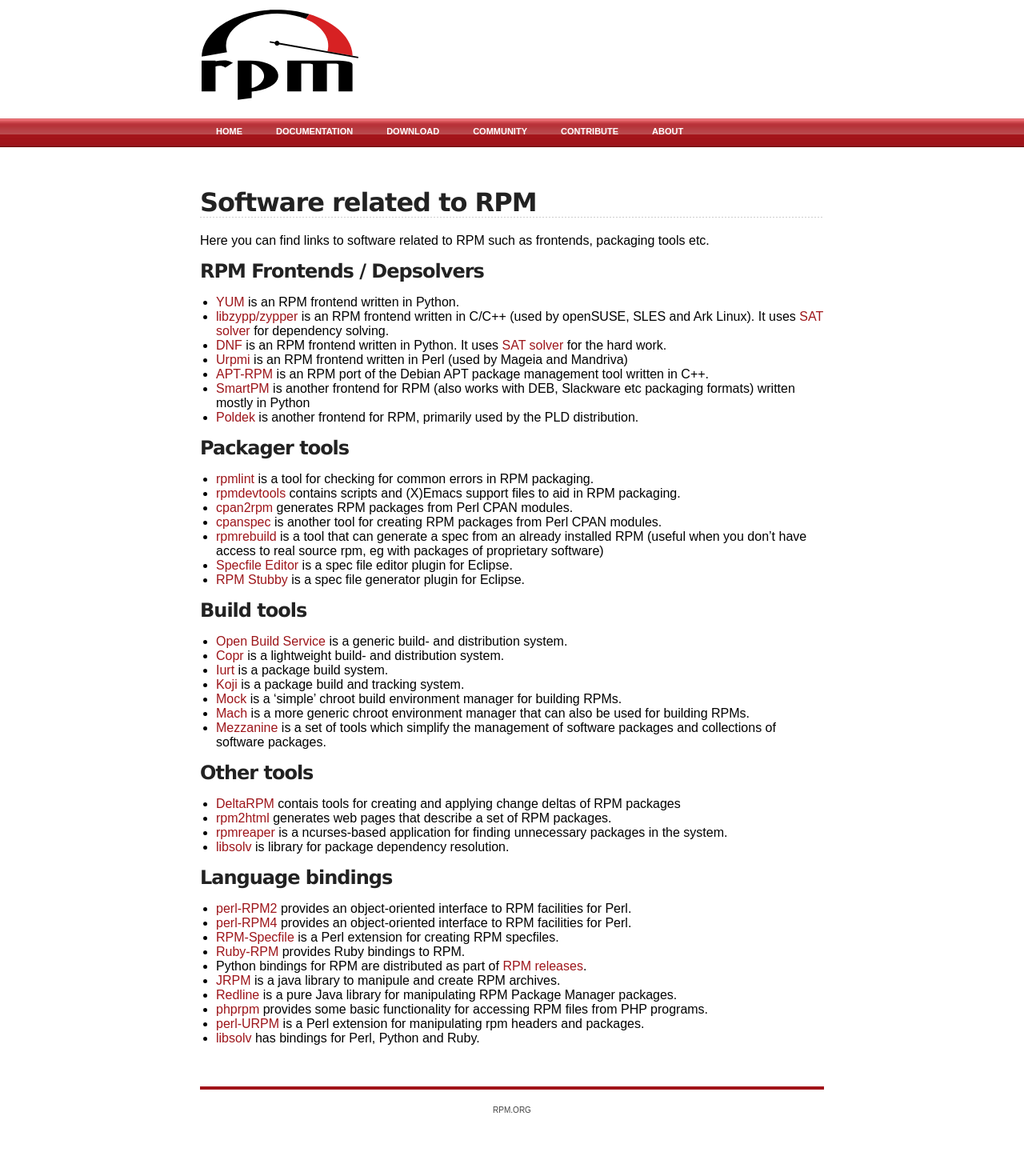
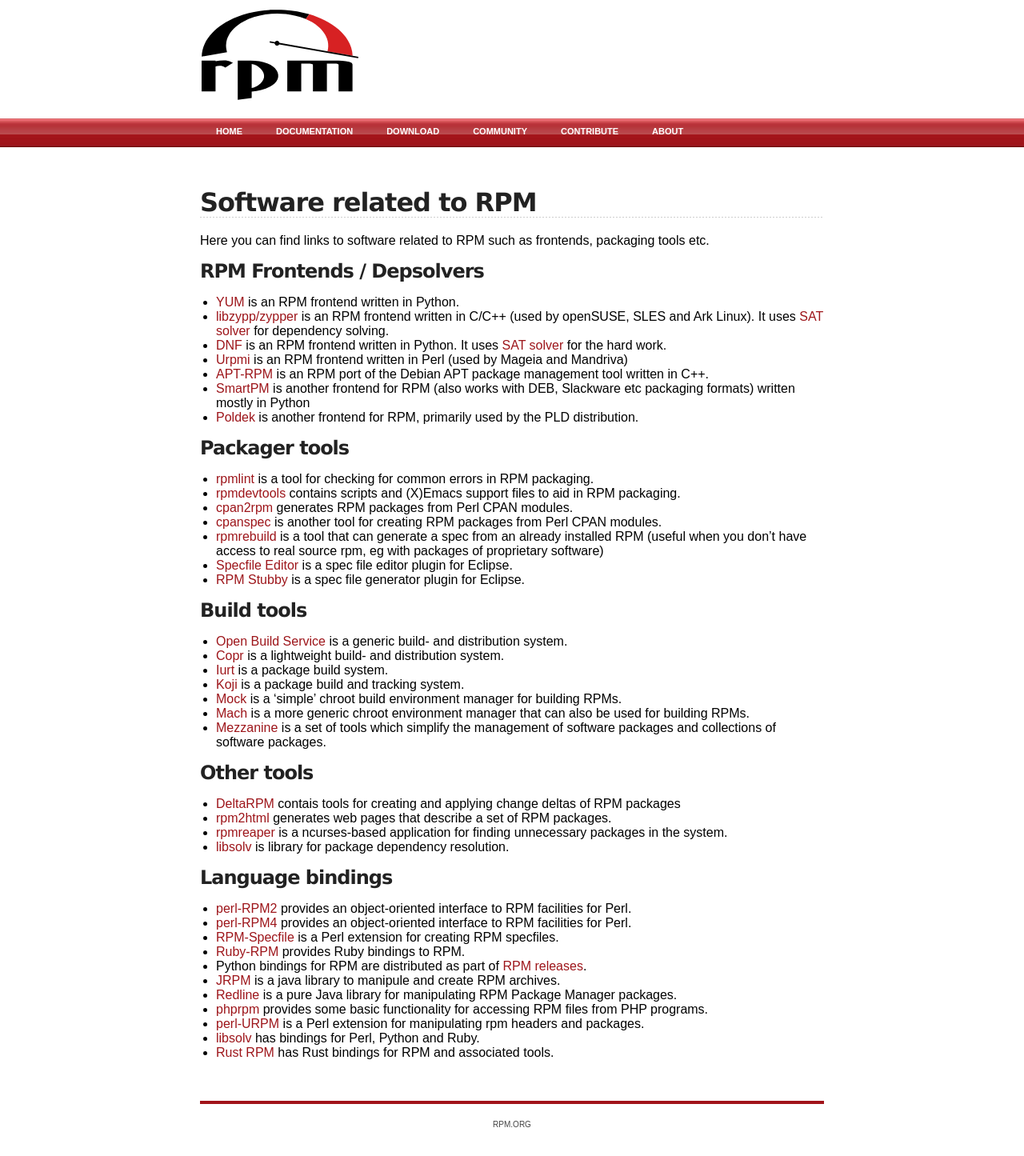
Before and after one commit to rpm-software-management/rpm-web, a Jekyll site: the page built from software.md, in a window 1280 px wide. Shown: the whole page at 80% size. Built offline with Jekyll 4.4.1, drawn with Linux system fonts in a browser that asks for light colours.

Commit message:
Add link to Rust RPM

```diff
--- a/software.md
+++ b/software.md
@@ -51,3 +51,4 @@ Here you can find links to software related to RPM such as frontends, packaging
 * [phprpm](http://cekirdek.uludag.org.tr/~meren/php_rpm/) provides some basic functionality for accessing RPM files from PHP programs.
 * [perl-URPM](http://gitweb.mageia.org/software/rpm/perl-URPM/) is a Perl extension for manipulating rpm headers and packages.
 * [libsolv](https://github.com/openSUSE/libsolv) has bindings for Perl, Python and Ruby.
+* [Rust RPM](https://github.com/rustrpm) has Rust bindings for RPM and associated tools.
```
